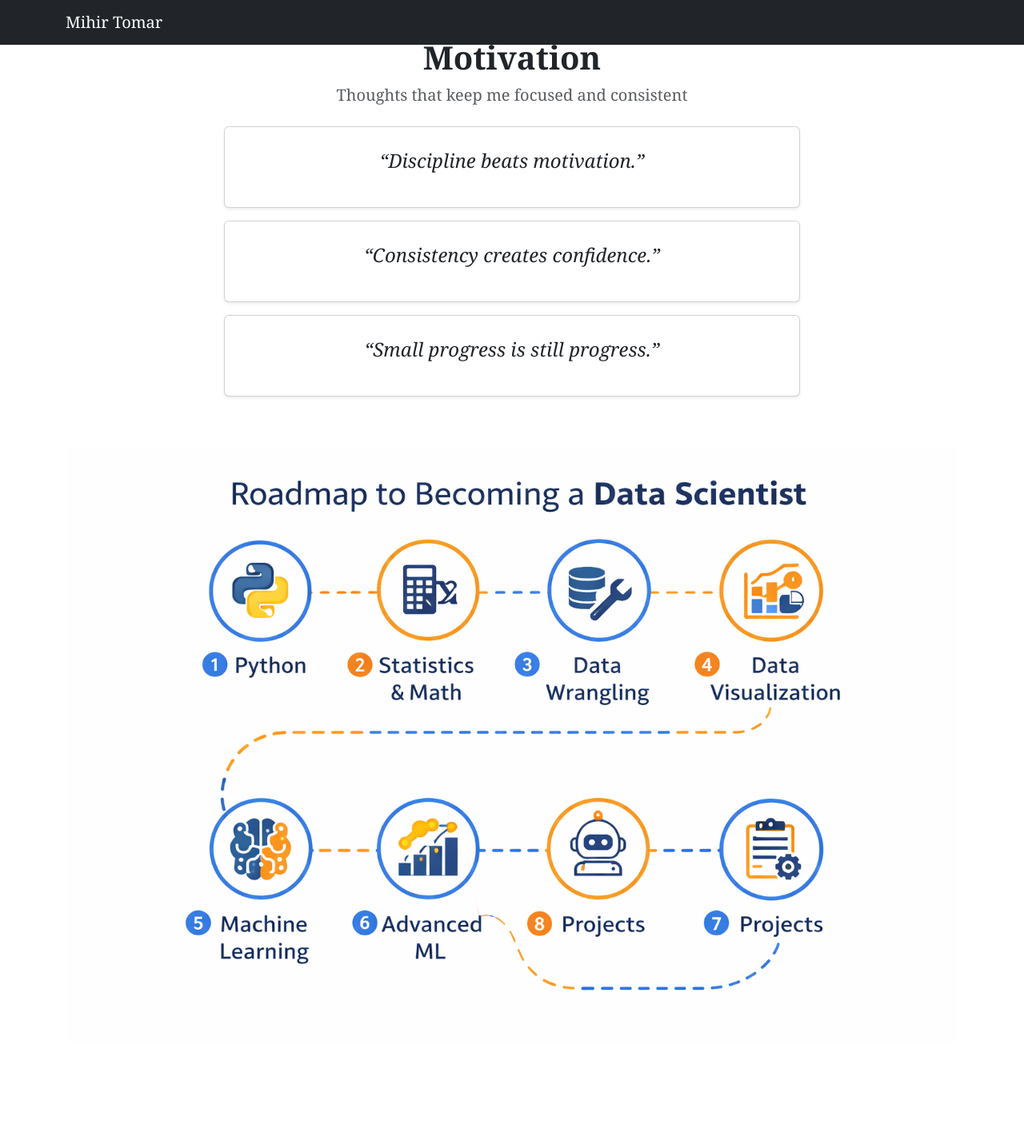
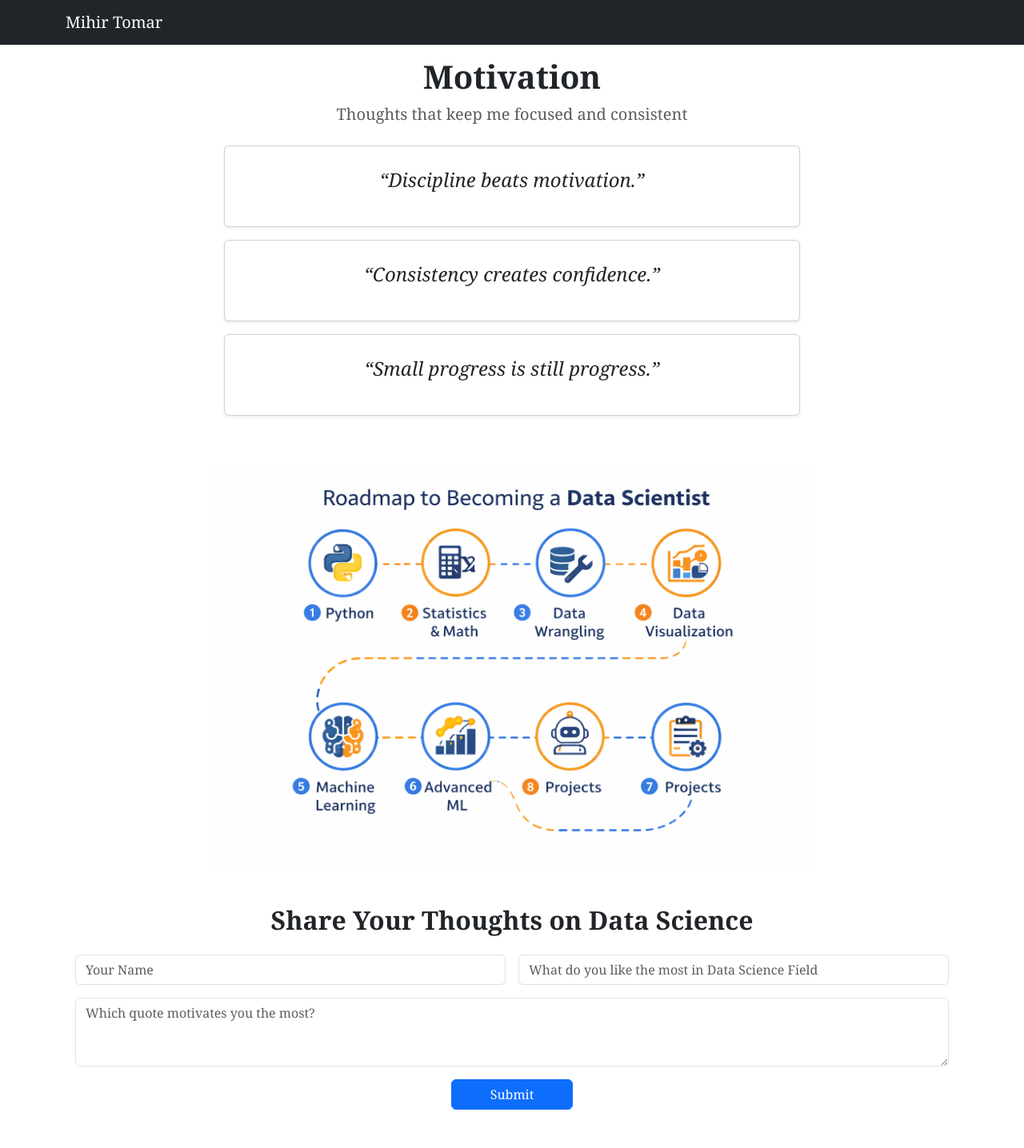
Before and after one commit to mihirchaudhary3747/Mihir_flask, a Flask app: page /motivation in a window 1280 px wide. Shown: the whole page at 80% size. Before the commit the page ends 1239 px from the top, so only its background shows below. Run offline with Flask 3, Linux system fonts and the light colour scheme.

Commit message:
Add the database (sqlite3) and complete the motivation web page

```diff
--- a/app.py
+++ b/app.py
@@ -1,18 +1,58 @@
-from flask import Flask, render_template
+import sqlite3
+from flask import Flask, render_template,request, redirect, url_for
 
 app = Flask(__name__)
+
+
+def db_database():
+  conn = sqlite3.connect("data.db")
+  conn.row_factory=sqlite3.Row
+  return conn
+
+def create_table():
+  conn = db_database()
+  conn.execute("""
+      CREATE TABLE IF NOT EXISTS thoughts (
+          id INTEGER PRIMARY KEY AUTOINCREMENT,
+          name TEXT NOT NULL,
+          interest TEXT NOT NULL,
+          motivation TEXT NOT NULL
+      );
+  """)
+  conn.commit()
+  conn.close()
+
+create_table()
 
 
 @app.route("/")
 def hello_world():
   return render_template('about.html')
-@app.route('/motivation')
+
+@app.route('/motivation', methods=["GET", "POST"])
 def mtv():
-  return render_template('motivation.html')
+    if request.method == "POST":
+        name = request.form["name"]
+        interest = request.form["interest"]
+        motivation = request.form["motivation"]
+
+        conn = db_database()
+        conn.execute(
+            "INSERT INTO thoughts (name, interest, motivation) VALUES (?, ?, ?)",
+            (name, interest, motivation)
+        )
+        conn.commit()
+        conn.close()
+
+        return redirect(url_for("hello_world"))
+
+    return render_template('motivation.html')
+
+
 @app.route("/resume")
 def resumepd():
-  return render_template('resume.hmtl')
+  return render_template('resume.html')
 
 
 if __name__ == "__main__":
-  app.run(host='0.0.0.0', debug=True)
+  app.run(host="0.0.0.0", debug=True)
--- a/static/style.css
+++ b/static/style.css
@@ -47,3 +47,8 @@ body{
 #size{
   font-size: 20px;
 }
+.roadmap-img {
+  width: 100%;
+  max-height: 500px;
+  object-fit: contain;
+}
--- a/templates/motivation.html
+++ b/templates/motivation.html
@@ -1,7 +1,7 @@
 {% extends "base.html" %}
 {% block content %}
 
-<div class="container my-5">
+<div class="container my-5 pt-4">
 
   <!-- PAGE HEADING -->
   <div class="text-center mb-4">
@@ -48,5 +48,51 @@
     alt="Data Scientist Roadmap"
   >
 </div>
+<div class="container my-5">
+  <h2 class="text-center fw-bold mb-4">
+    Share Your Thoughts on Data Science
+  </h2>
+
+  <form method="POST" class="row g-3 justify-content-center">
+
+    <div class="col-md-6">
+      <input
+        type="text"
+        name="name"
+        class="form-control"
+        placeholder="Your Name"
+        required
+      >
+    </div>
+
+    <div class="col-md-6">
+      <input
+        type="text"
+        name="interest"
+        class="form-control"
+        placeholder="What do you like the most in Data Science Field"
+        required
+      >
+    </div>
+
+    <div class="col-md-12">
+      <textarea
+        name="motivation"
+        class="form-control"
+        rows="3"
+        placeholder="Which quote motivates you the most?"
+        required
+      ></textarea>
+    </div>
+
+    <div class="col-md-12 text-center">
+      <button type="submit" class="btn btn-primary px-5">
+        Submit
+      </button>
+    </div>
+
+  </form>
+</div>
+
 
 {% endblock %}
```
Also changed, not shown: data.db (added), 1 other file.
